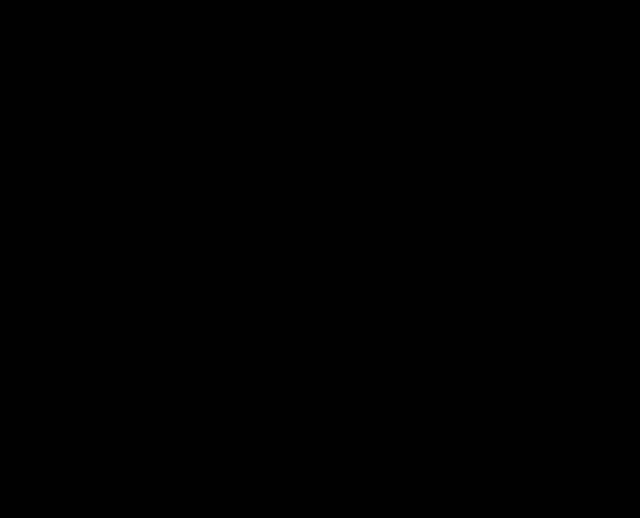
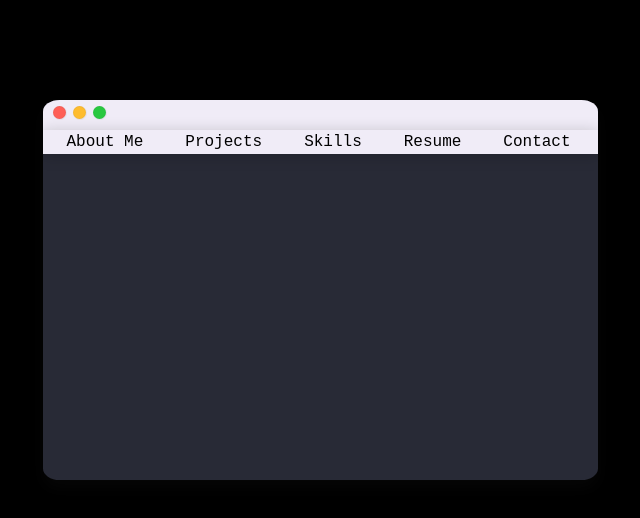
Before and after one commit to VPilipenko334/personal-portfolio, a React (Create React App) app: page / in a window 1280 px wide. Before the commit this address had no page. Shown: the top 518 px of the page, without its empty margins (320-960 px from the left). Built offline with nearby package versions, Linux system fonts and the light colour scheme; a web font is replaced by a local one.

Commit message:
working on main homepage

```diff
--- a/src/App.js
+++ b/src/App.js
@@ -3,17 +3,19 @@
 import './stylesheets/App.css';
 import './stylesheets/About.css';
 import './stylesheets/Projects.css';
+import './stylesheets/HomePage.css';
 import AboutMe from './components/about_me';
 import Projects from './components/projects';
 import Skills from './components/skills';
 import Resume from './components/resume';
 import Contact from './components/contact';
-import Background from './components/background';
+import HomePage from './components/home_page';
 
 function App() {
   return (
     <div className="outer-container">
         <Routes>
+          <Route path="/" element={<HomePage />} />
           <Route path="/about" element={<AboutMe />} />
           <Route path="/projects" element={<Projects />} />
           <Route path="/skills" element={<Skills />} />
--- /dev/null
+++ b/src/components/home_page.jsx
@@ -0,0 +1,26 @@
+import React from "react";
+import { Routes, Route, Link } from "react-router-dom";
+
+const HomePage = () => {
+
+    return (
+        <div className="terminal-outer">
+            <div className="terminal-inner">
+                <div className="terminal-tabs">
+                    <button className="red"></button>
+                    <button className="yellow"></button>
+                    <button className="green"></button>
+                </div>
+                <div className="background">
+                    <Link to="/about" className="homepage-links">About Me</Link>
+                    <Link to="/projects" className="homepage-links">Projects</Link>
+                    <Link to="/skills" className="homepage-links">Skills</Link>
+                    <Link to="/resume" className="homepage-links">Resume</Link>
+                    <Link to="/contact" className="homepage-links">Contact</Link>
+                </div>
+            </div>
+        </div>
+    )
+}
+
+export default HomePage;
--- /dev/null
+++ b/src/stylesheets/HomePage.css
@@ -0,0 +1,13 @@
+.homepage-links {
+    text-decoration: none;
+    color: black;
+    background-color: #F0ECF7;
+    margin: 20px;
+    padding: 1px;
+}
+
+.background {
+    background-color: #F0ECF7;
+    padding: 3px;
+    box-shadow: 0px 2px 16px 0px rgba(0, 0, 0, 0.2);
+}
```
